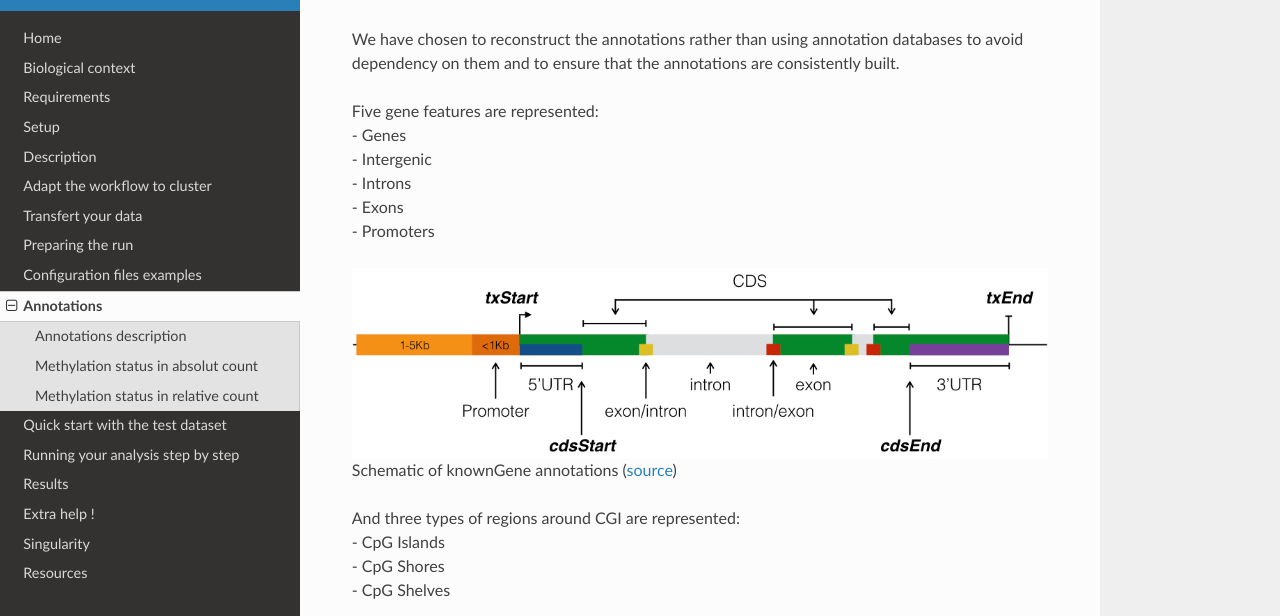
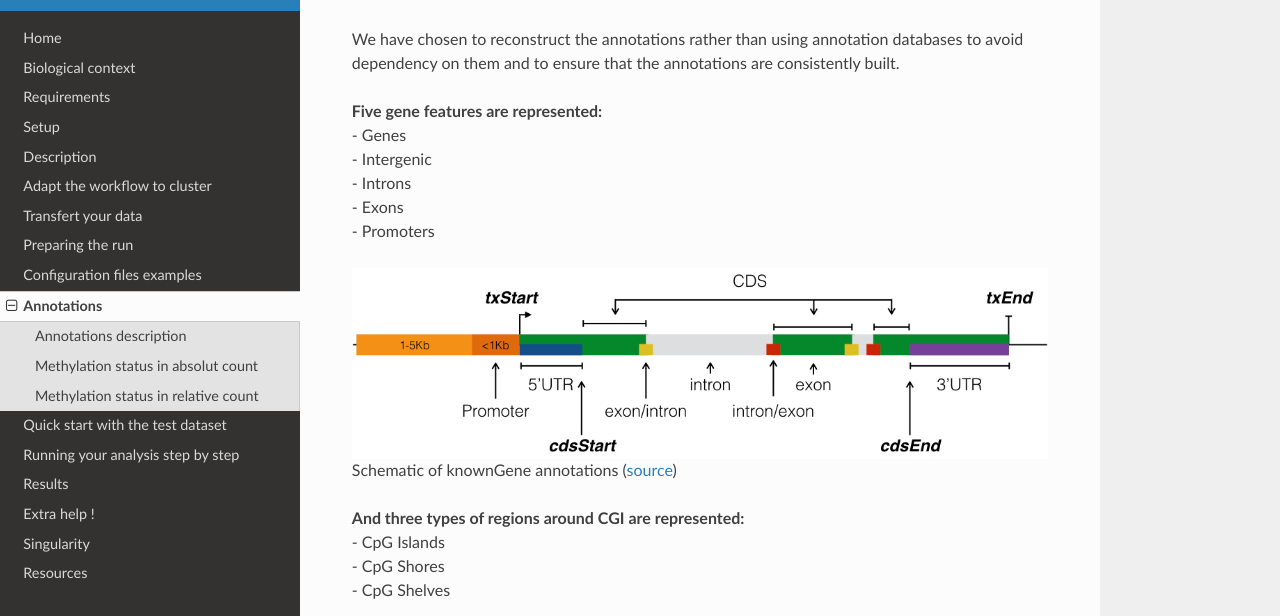
Before and after one commit to parisepigenetics/Methylator-Documentation, an MkDocs documentation site: the page built from docs/annotations.md, in a window 1280 px wide and 900 px high, scrolled down 1026 px. Shown: the part 155-771 px from the top of the window. Built offline with MkDocs 1.6.1, drawn with Linux system fonts in a browser that asks for light colours; nearby versions of some CDN libraries.

```diff
--- a/docs/annotations.md
+++ b/docs/annotations.md
@@ -24,7 +24,7 @@ To construct these annotations, Methylator relies on several packages:
 
 We have chosen to reconstruct the annotations rather than using annotation databases to avoid dependency on them and to ensure that the annotations are consistently built.
 
-Five gene features are represented:
+**Five gene features are represented:**
 - Genes
 - Intergenic
 - Introns
@@ -34,7 +34,7 @@ Five gene features are represented:
 ![genes](img/gene.jpeg)
 Schematic of knownGene annotations ([source](https://bioconductor.org/packages/release/bioc/vignettes/annotatr/inst/doc/annotatr-vignette.html))
 
-And three types of regions around CGI are represented:
+**And three types of regions around CGI are represented:**
 - CpG Islands
 - CpG Shores
 - CpG Shelves
```
